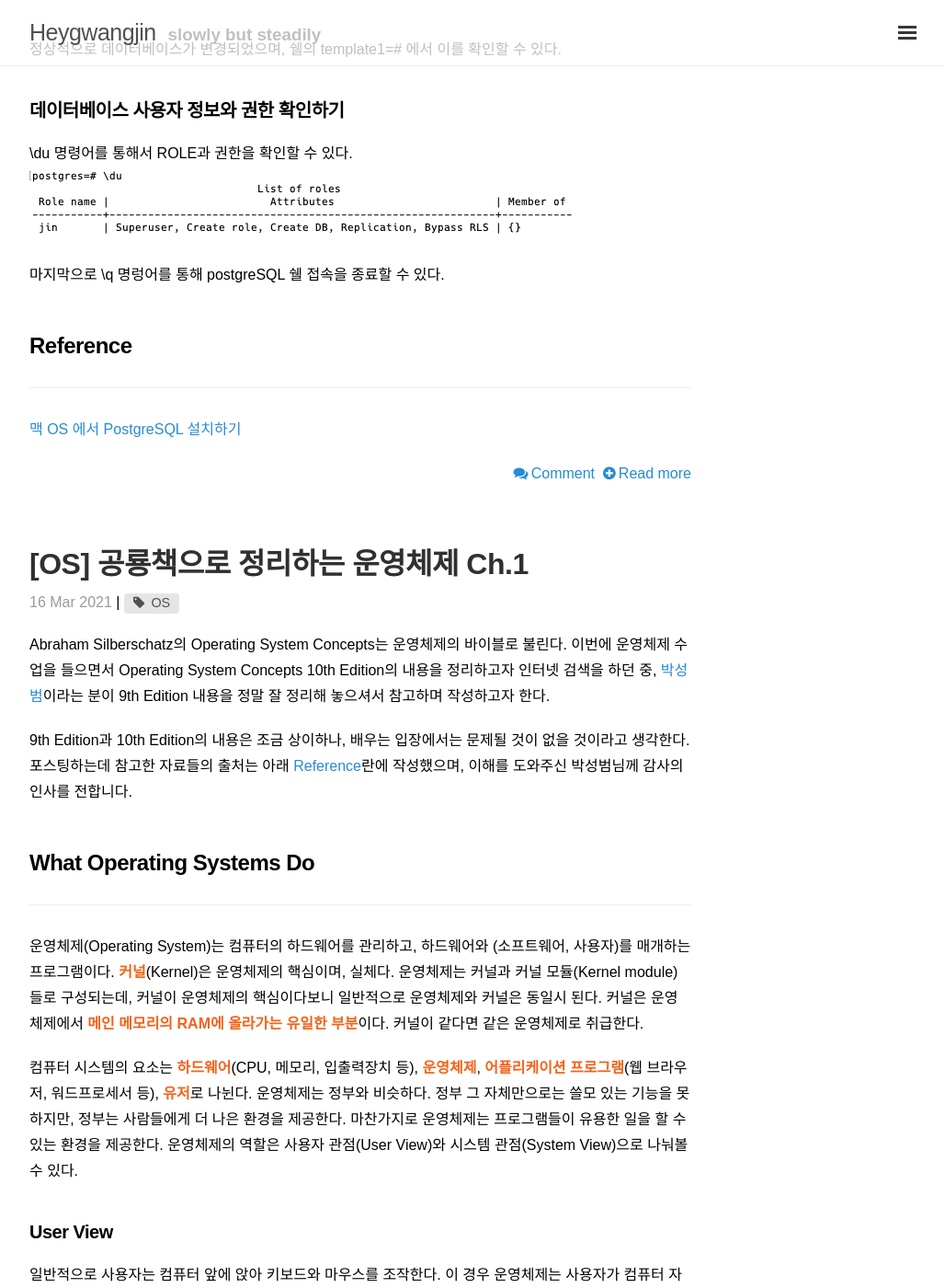
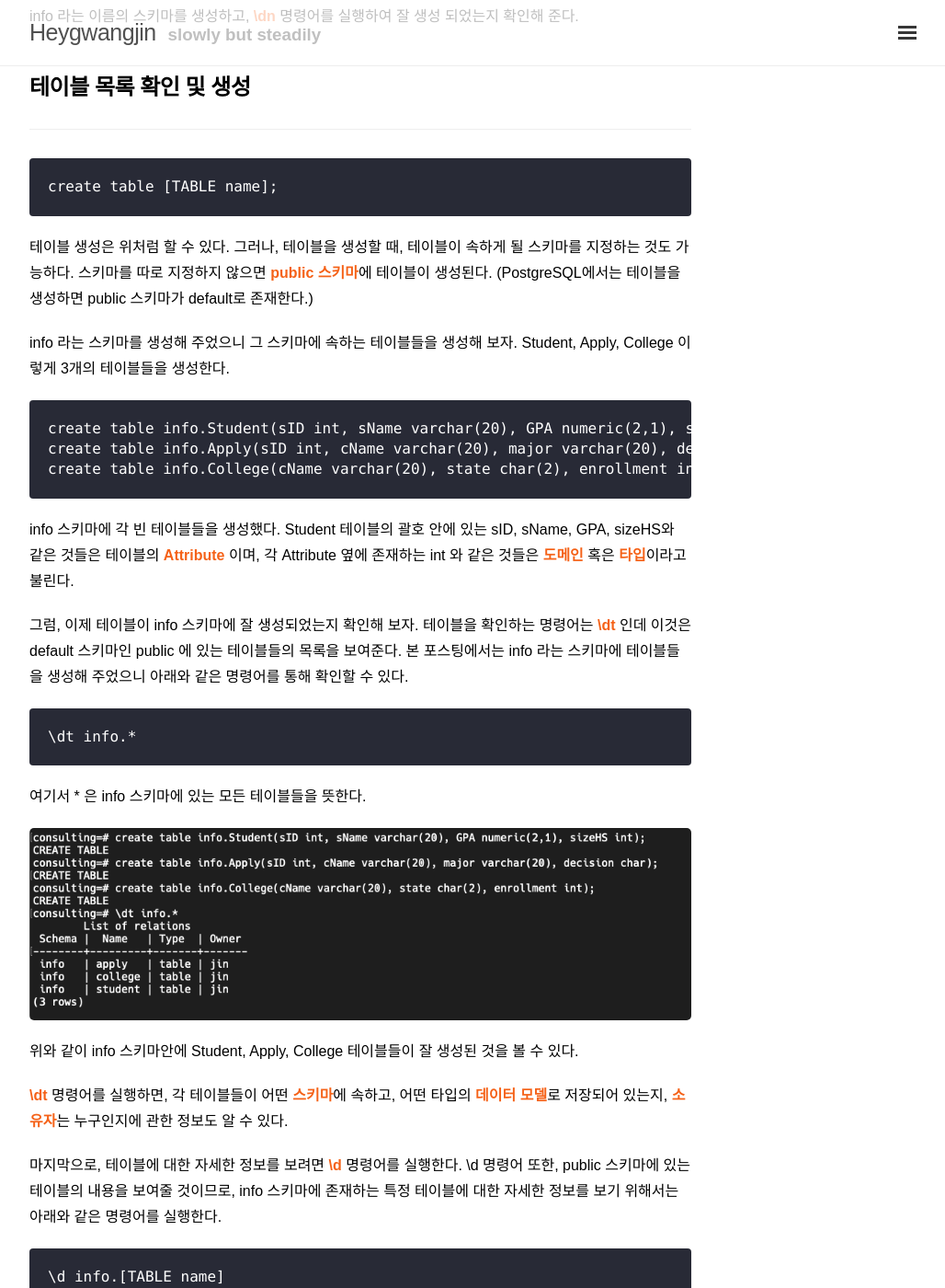
Before and after one commit to heygwangjin/heygwangjin.github.io, a Jekyll site: the page built from blog/index.html, in a window 1280 px wide and 1400 px high, scrolled down 2117 px. Shown: the whole window at 92% size, without its empty margins (248-1276 px from the left). Built offline with Jekyll 4.4.1, drawn with Linux system fonts in a browser that asks for light colours; nearby versions of some CDN libraries; some web fonts are replaced; the list of posts is cut into pages by our own code; comment, search, counter and statistics services are not loaded; some of the changed text lies outside the part shown.

Commit message:
post: about postgreSQL02

````diff
--- a/_posts/2021-03-17-postgresql.md
+++ b/_posts/2021-03-17-postgresql.md
@@ -1,47 +1,50 @@
 ---
 layout: post
-title: "[Database] 맥 OS 에서 터미널을 이용하여 postgreSQL 사용하기"
-tags: Database
+title: "[PostgreSQL] 맥 OS 에서 터미널을 이용하여 PostgreSQL에 접속하기"
+tags: PostgreSQL
 categories: Database
 ---
-학교 데이터베이스 수업에서 postgreSQL DBMS를 사용하는데 pgadmin이라는 GUI(Graphical User Interface)를 통해서 postgreSQL을 사용한다. 그러나 맥에서 GUI가 아닌 CLI 환경을 통해서 postgreSQL을 사용해 보고 싶어서 초기 설정에 대해서 포스팅으로 남기고자 한다.
+학교 데이터베이스 수업에서 PostgreSQL DBMS(DataBase Management System)를 사용하는데 pgadmin이라는 GUI(Graphical User Interface)를 통해서 postgreSQL을 사용한다. 그러나 맥에서 GUI가 아닌 CLI 환경을 통해서 postgreSQL을 사용해 보고 싶어서 초기 설정에 대해서 포스팅으로 남기고자 한다.
 
-본 포스팅에서는 맥 OS 패키지 관리자인 [Homebrew](https://brew.sh/index_ko)를 통해 postgreSQL을 설치하고 사용 방법을 알아본다.
-## postgreSQL 설치
+본 포스팅에서는 맥 OS 패키지 관리자인 [Homebrew](https://brew.sh/index_ko)를 통해 PostgreSQL을 설치하고 사용 방법을 알아본다.
+## PostgreSQL 설치
 * * *
 terminal.app 을 실행하여 아래와 같은 명령어를 사용한다.
 
 `brew install postgresql`
 
-설치가 완료 되었으면 아래 명령어를 이용해 postgreSQL 서비스를 시작한다.
+설치가 완료 되었으면 아래 명령어를 이용해 PostgreSQL 서비스를 시작한다.
 
 `pg_ctl -D /usr/local/var/postgres start && brew services start postgresql`
 
 서비스가 정상적으로 실행됐는지 확인하기 위해, 아래 명령어를 사용하여 확인한다.
 `postgres -V`
 
-## postgreSQL CLI 사용하기
+## PostgreSQL CLI 사용하기
 * * *
-postgreSQL 을 설치했다. postgreSQL 에서는 psql이라는 명렁어를 통해서 postgreSQL의 CLI를 사용할 수 있다. psql 명령어를 사용할 때, 데이터베이스 이름도 같이 작성해야한다. 기본적으로 postgres 라는 데이터베이스가 생성되어 있다.
+PostgreSQL 을 설치했다. postgreSQL 에서는 psql이라는 명렁어를 통해서 postgreSQL의 CLI를 사용할 수 있다. psql 명령어를 사용할 때, 데이터베이스 이름도 같이 작성해야한다. 기본적으로 postgres 라는 데이터베이스가 생성되어 있다.
 ### postgres 데이터베이스에 접속하기
-우선 psql 명렁어로 postgreSQL의 postgres라는 데이터베이스에 접속한다.
 
-`psql postgres # postgreSQL을 설치하면 자동으로 생성되는 데이터베이스이다.`
+우선 psql 명렁어로 PostgreSQL의 postgres라는 데이터베이스에 접속한다.
+
+`psql postgres # PostgreSQL을 설치하면 자동으로 생성되는 데이터베이스이다.`
 
 ![postgres](/images/postgres.png)
-postgreSQL의 postgres 데이터베이스 쉘(?)에 접속했다.
+PostgreSQL의 postgres 데이터베이스 쉘(?)에 접속했다.
 
-## postgreSQL 간단한 명령어 알아보기
+## PostgreSQL 간단한 명령어 알아보기
 * * *
 PostgreSQL을 CLI 환경에서 다루기 위한 간단한 명령어를 알아보자.
 
 ### 데이터베이스 목록 확인하기
+
 현재 데이터베이스의 목록을 확인하는 명령어는 \l (역슬래시 소문자 L)이다.
 ![list](/images/postgres-list.png)
 
 위와 같이 3개의 데이터베이스가 존재한다. postgres, template0, template1 이다. 우리는 지금 postgres 라는 데이터베이스에 접속해 있다. 내가 지금 접속해 있는 데이터베이스를 확인하려면 **postgres=#** 이 부분을 보면 된다.
 
 ### 사용하는 데이터베이스 변경하기
+
 사용하는 데이터베이스를 다른 데이터베이스로 변경해 보자. \c [바꿀 데이터베이스명] 명령어를 입력한다.
 ![change](/images/postgres-change.png)
 정상적으로 데이터베이스가 변경되었으며, 쉘의 template1=# 에서 이를 확인할 수 있다.
@@ -50,7 +53,7 @@ PostgreSQL을 CLI 환경에서 다루기 위한 간단한 명령어를 알아보
 \du 명령어를 통해서 ROLE과 권한을 확인할 수 있다.
 ![user](/images/postgres-userinfo.png)
 
-마지막으로 \q 명렁어를 통해 postgreSQL 쉘 접속을 종료할 수 있다.
+마지막으로 \q 명렁어를 통해 PostgreSQL 쉘 접속을 종료할 수 있다.
 
 <h2 id="ref">Reference</h2>
 * * *
--- /dev/null
+++ b/_posts/2021-03-17-postgresql02.md
@@ -0,0 +1,89 @@
+---
+layout: post
+title: "[PostgreSQL] PostgreSQL CLI에서 데이터베이스, 스키마, 테이블 생성하기"
+tags: PostgreSQL
+categories: Database
+---
+본 포스팅에서는 PostgreSQL 을 사용하여 입시 컨설팅 학원 학생들의 데이터를 관리하는 데이터베이스, 스키마 그리고 테이블을 생성한다.
+
+참고한 사이트는 아래의 [Reference](#ref)에 작성했다. 감사의 인사를 전합니다.
+
+## 데이터베이스 생성
+* * *
+우선, 현재 데이터베이스의 목록을 확인하는 **\l** 명령어를 통해서 현존하는 데이터베이스를 확인해보자.
+
+![image1](/images/postgres02-1.png)
+그리고, 새로운 학생들의 정보를 담은 모든 스키마를 저장할 **consulting** 이라는 이름의 데이터베이스를 아래의 명령어를 실행하여 생성하자.
+
+```
+create database [DB name];
+```
+
+![image2](/images/postgres02-2.png)
+위의 사진에서 볼 수 있듯이, consulting 이라는 데이터베이스가 생성된 것을 볼 수 있다.
+
+**\c consulting** 명령어를 실행하여 사용할 데이터베이스를 바꿔준다.
+
+## 스키마 목록 확인 및 생성
+* * *
+**\dn** 명령어를 실행하여 스키마 목록을 확인할 수 있다. 데이터베이스를 생성하면 기본적으로 스키마는 public 하나만 존재한다.
+
+![image3](/images/postgres02-3.png)
+
+```
+create SCHEMA [SCHEMA name];
+```
+위의 명령어를 실행하면 새로운 스키마를 생성할 수 있다. 스키마 명, 디비 명, 테이블 명은 모두 대소문자를 구별하지 않는 듯 하다.
+Owner는 스키마의 소유자를 뜻하는데, 아래의 명령어를 통해서 설정할 수 있다.
+```
+create SCHEMA [SCHEMA name] authorization [USER name];
+```
+
+![image4](/images/postgres02-4.png)
+
+info 라는 이름의 스키마를 생성하고, **\dn** 명령어를 실행하여 잘 생성 되었는지 확인해 준다.
+
+## 테이블 목록 확인 및 생성
+* * *
+```
+create table [TABLE name];
+```
+테이블 생성은 위처럼 할 수 있다. 그러나, 테이블을 생성할 때, 테이블이 속하게 될 스키마를 지정하는 것도 가능하다. 스키마를 따로 지정하지 않으면 **public 스키마**에 테이블이 생성된다. (PostgreSQL에서는 테이블을 생성하면 public 스키마가 default로 존재한다.)
+
+info 라는 스키마를 생성해 주었으니 그 스키마에 속하는 테이블들을 생성해 보자. Student, Apply, College 이렇게 3개의 테이블들을 생성한다.
+
+```
+create table info.Student(sID int, sName varchar(20), GPA numeric(2,1), sizeHS int);
+create table info.Apply(sID int, cName varchar(20), major varchar(20), decision char);
+create table info.College(cName varchar(20), state char(2), enrollment int);
+```
+
+info 스키마에 각 빈 테이블들을 생성했다. Student 테이블의 괄호 안에 있는 sID, sName, GPA, sizeHS와 같은 것들은 테이블의 **Attribute** 이며, 각 Attribute 옆에 존재하는 int 와 같은 것들은 **도메인** 혹은 **타입**이라고 불린다.
+
+그럼, 이제 테이블이 info 스키마에 잘 생성되었는지 확인해 보자. 테이블을 확인하는 명령어는 **\dt** 인데 이것은 default 스키마인 public 에 있는 테이블들의 목록을 보여준다. 본 포스팅에서는 info 라는 스키마에 테이블들을 생성해 주었으니 아래와 같은 명령어를 통해 확인할 수 있다.
+```
+\dt info.*
+```
+여기서 * 은 info 스키마에 있는 모든 테이블들을 뜻한다.
+
+![image5](/images/postgres02-5.png)
+
+위와 같이 info 스키마안에 Student, Apply, College 테이블들이 잘 생성된 것을 볼 수 있다.
+
+**\dt** 명령어를 실행하면, 각 테이블들이 어떤 **스키마**에 속하고, 어떤 타입의 **데이터 모델**로 저장되어 있는지, **소유자**는 누구인지에 관한 정보도 알 수 있다.
+
+마지막으로, 테이블에 대한 자세한 정보를 보려면 **\d** 명령어를 실행한다. \d 명령어 또한, public 스키마에 있는 테이블의 내용을 보여줄 것이므로, info 스키마에 존재하는 특정 테이블에 대한 자세한 정보를 보기 위해서는 아래와 같은 명령어를 실행한다.
+```
+\d info.[TABLE name]
+```
+
+혹은 info 스키마에 속하는 모든 테이블의 자세한 정보를 보기 위해서는 아래와 같이 명령어를 실행한다.
+```
+\d info.*
+```
+![image6](/images/postgres02-6.png)
+
+위와 같이 각 테이블에 대한 자세한 정보가 나온다. Column은 Attribute를 뜻 하고, 도메인에 대한 정보도 나온다.
+<h2 id="ref">Reference</h2>
+* * *
+[89. [PostgreSQL] PostgreSQL 설치 및 사용 방법 정리 (리눅스 기준)](https://blog.naver.com/PostView.nhn?blogId=alice_k106&logNo=220847310053)
````
Also changed, not shown: images/postgres02-1.png (added), images/postgres02-2.png (added), images/postgres02-3.png (added), images/postgres02-4.png (added), images/postgres02-5.png (added), images/postgres02-6.png (added).
